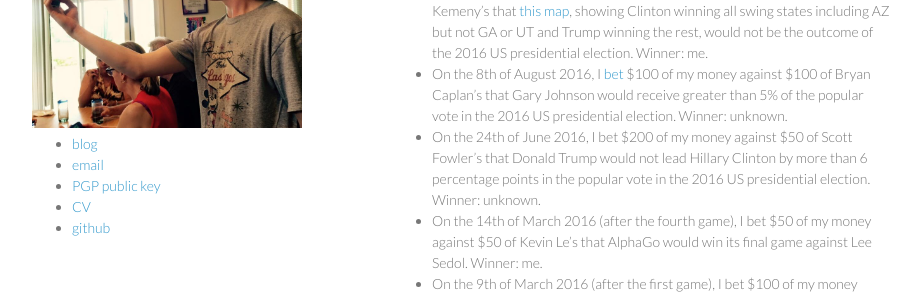
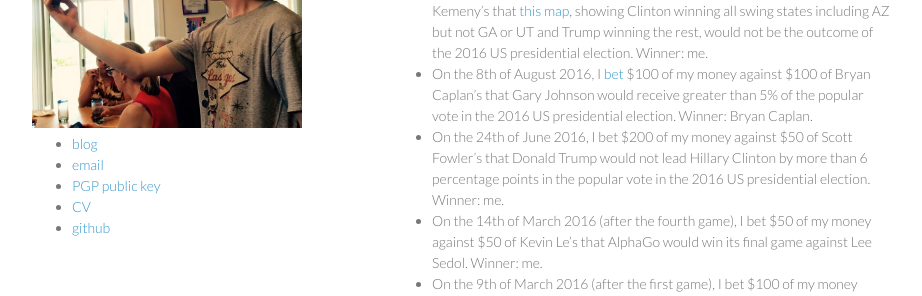
Before and after one commit to dfilan/dfilan.github.io, a Jekyll site: the page built from bets.md, in a window 1280 px wide. Shown: the part 184-480 px from the top of the page, without its empty margins (178-1100 px from the left). Built offline with Jekyll 4.4.1, drawn with Linux system fonts in a browser that asks for light colours.

Commit message:
updating bets post

```diff
--- a/bets.md
+++ b/bets.md
@@ -7,8 +7,8 @@ date:   ""
 A catalogue of public bets that I've made with individual people about stuff (not including bets made on prediction markets).
 
 * On the 20th of October 2016, I bet $25 of my money against $5 of Max Kemeny's that [this map](http://www.270towin.com/maps/3n2dY), showing Clinton winning all swing states including AZ but not GA or UT and Trump winning the rest, would not be the outcome of the 2016 US presidential election. Winner: me.
-* On the 8th of August 2016, I [bet](http://econlog.econlib.org/archives/2016/08/johnson_bet.html) $100 of my money against $100 of Bryan Caplan's that Gary Johnson would receive greater than 5% of the popular vote in the 2016 US presidential election. Winner: unknown.
-* On the 24th of June 2016, I bet $200 of my money against $50 of Scott Fowler's that Donald Trump would not lead Hillary Clinton by more than 6 percentage points in the popular vote in the 2016 US presidential election. Winner: unknown.
+* On the 8th of August 2016, I [bet](http://econlog.econlib.org/archives/2016/08/johnson_bet.html) $100 of my money against $100 of Bryan Caplan's that Gary Johnson would receive greater than 5% of the popular vote in the 2016 US presidential election. Winner: Bryan Caplan.
+* On the 24th of June 2016, I bet $200 of my money against $50 of Scott Fowler's that Donald Trump would not lead Hillary Clinton by more than 6 percentage points in the popular vote in the 2016 US presidential election. Winner: me.
 * On the 14th of March 2016 (after the fourth game), I bet $50 of my money against $50 of Kevin Le's that AlphaGo would win its final game against Lee Sedol. Winner: me.
 * On the 9th of March 2016 (after the first game), I bet $100 of my money against $150 of Andrew Kirk's that AlphaGo would win all games in its match against Lee Sedol. Winner: Andrew Kirk.
 * On the 9th of February 2016, I bet $100 of my money against $67 of Eliezer Yudkowsky's that AlphaGo would win its match against Lee Sedol. Winner: me.
```
